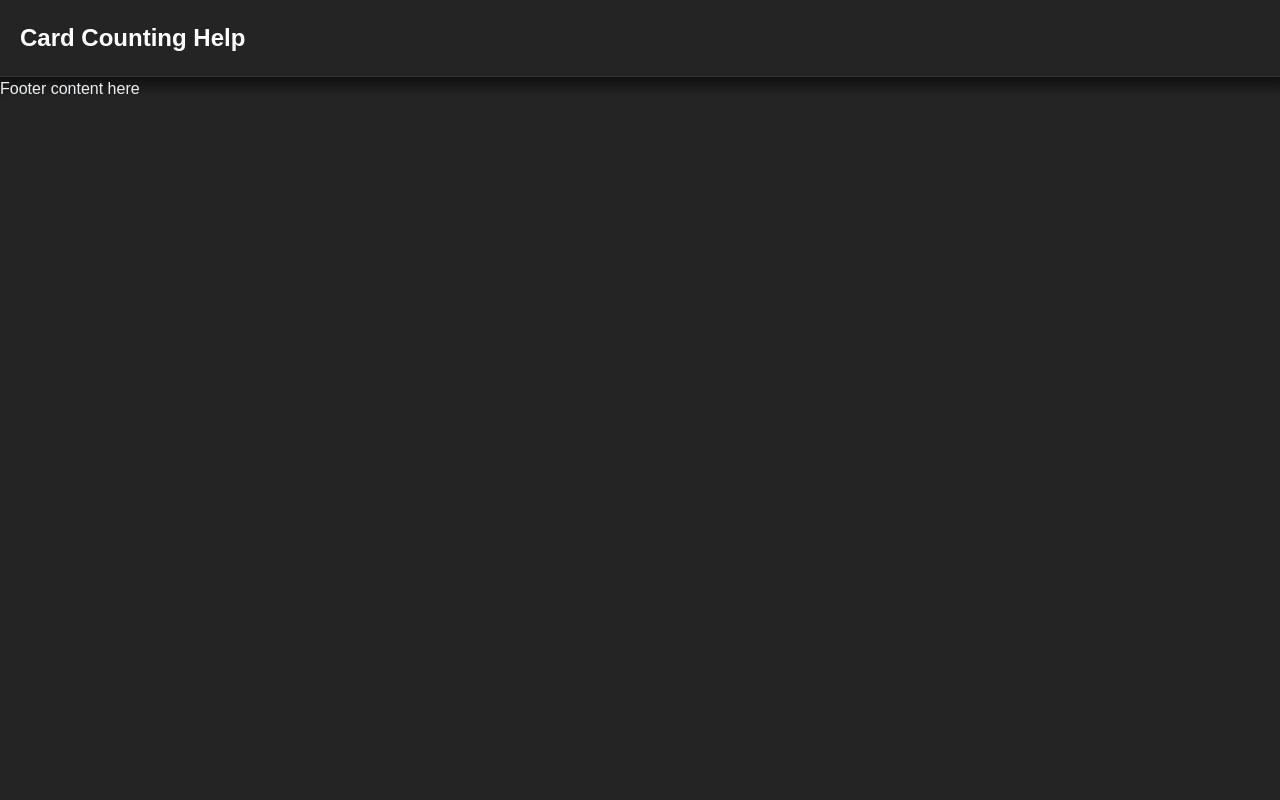
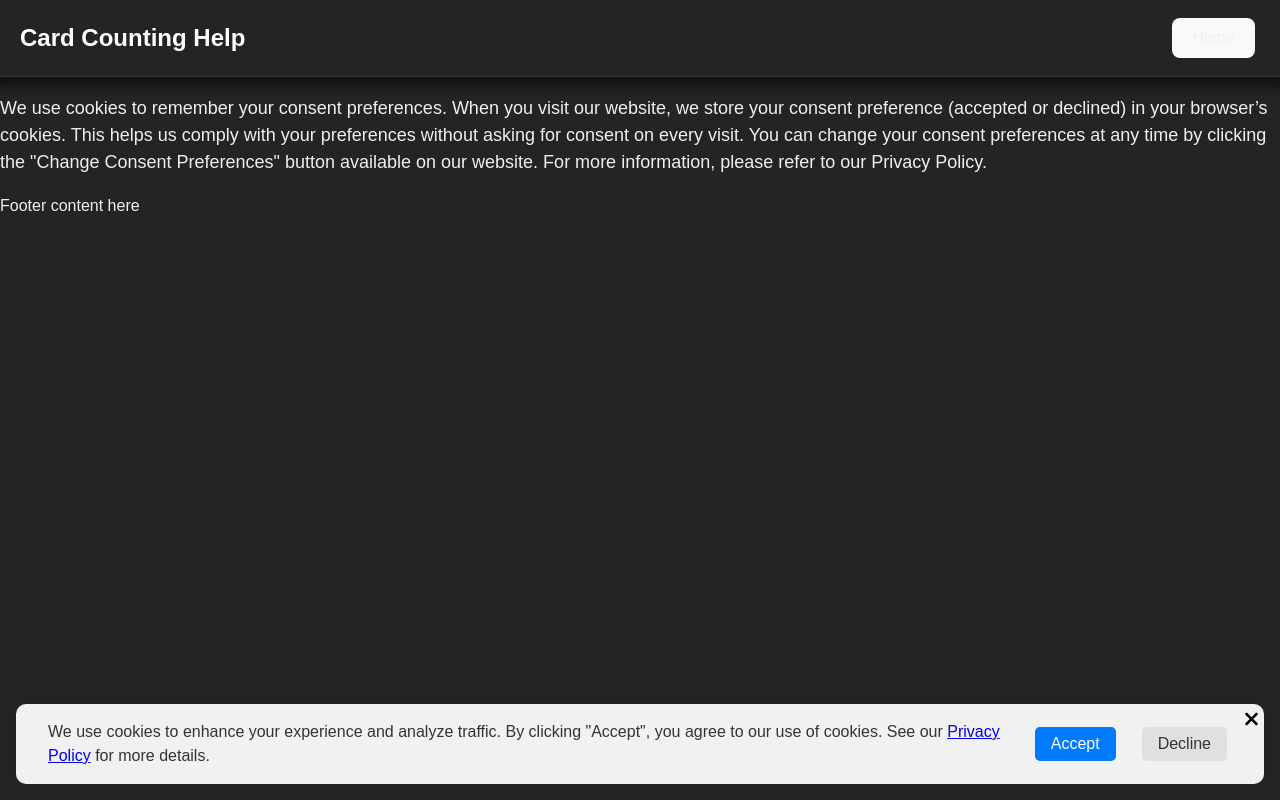
Before and after one commit to Atlessc/card-counting-simulator, a React (Vite) app: page /privacy-policy in a window 1280 px wide. Built offline with nearby package versions, Linux system fonts and the light colour scheme.

Commit message:
chore: Add cookie consent functionality and privacy policy page

```diff
--- a/package.json
+++ b/package.json
@@ -15,10 +15,13 @@
     "@fortawesome/react-fontawesome": "^0.2.2",
     "@supabase/supabase-js": "^2.43.4",
     "@vercel/analytics": "^1.3.1",
+    "js-cookie": "^3.0.5",
     "react": "^18.2.0",
+    "react-cookie-consent": "^9.0.0",
     "react-dom": "^18.2.0",
     "react-markdown": "^9.0.1",
     "react-router-dom": "^6.23.1",
+    "styled-components": "^6.1.11",
     "zustand": "^4.5.2"
   },
   "devDependencies": {
--- a/src/App.jsx
+++ b/src/App.jsx
@@ -5,17 +5,25 @@ import Practice from "./pages/PracticePage/PracticePage.jsx";
 import NavBar from "./components/NavBar/NavBar";
 import Footer from "./components/Footer";
 import { Analytics } from "@vercel/analytics/react";
+import  useStore from "./ZustandStore";
+import CookieConsentStatus from "./enums/CookieConsentEnums.js";
+import CookieNotice from "./components/CookieConsent/CookieConsent.jsx";
+import PrivacyPolicy from "./pages/Privacy Policy/PrivacyPolicy.jsx";
 
 function App() {
+
+  const { cookieConsent, cookieConsentVisible } = useStore();
 
   return (
     <div>
       <NavBar />
       <Routes>
         <Route path="/" element={<Practice />} />
+        <Route path="/privacy-policy" element={<PrivacyPolicy />} />
       </Routes>
       <Footer />
-      <Analytics />
+      {cookieConsent === CookieConsentStatus.ACCEPTED && <Analytics />}
+      {(!(cookieConsent === CookieConsentStatus.ACCEPTED) && cookieConsentVisible) && <CookieNotice />}
     </div>
   );
 }
--- a/src/ZustandStore.js
+++ b/src/ZustandStore.js
@@ -1,4 +1,6 @@
 import {create} from 'zustand';
+import CookieConsentStatus from './enums/CookieConsentEnums';
+import Cookies from 'js-cookie';
 
 const cardValues = {
   2: 1, 3: 1, 4: 1, 5: 1,
@@ -70,6 +72,14 @@ const useStore = create((set, get) => ({
   playerBlackjack: false,
   dealerSecondCardHidden: true,
   modalOpen: false,
+  cookieConsentVisible: true,
+  cookieConsent: Cookies.get('userConsent') || CookieConsentStatus.UNANSWERED,
+
+  setCookieConsentVisible: (value) => set({ cookieConsentVisible: value }),
+  setCookieConsent: (consent) => {
+    Cookies.set('userConsent', consent, { expires: 365 });
+    set({ cookieConsent: consent });
+  },
 
   setModalOpen: (value) => set({ modalOpen: value }),
 
--- /dev/null
+++ b/src/components/CookieConsent/CookieConsent.jsx
@@ -0,0 +1,178 @@
+import React, { useEffect } from "react";
+import useStore from "../../ZustandStore";
+import CookieConsentStatus from "../../enums/CookieConsentEnums.js";
+import Cookies from "js-cookie";
+import styled from "styled-components";
+import { FontAwesomeIcon } from "@fortawesome/react-fontawesome";
+import { faTimes } from "@fortawesome/free-solid-svg-icons";
+
+const NoticeWrapper = styled.div`
+  position: relative;
+  width: 100%;
+  background-color: #f1f1f1;
+  box-shadow: 0 -1px 10px rgba(0, 0, 0, 0.1);
+  display: flex;
+  justify-content: space-between;
+  align-items: center;
+  padding: 1rem 2rem;
+  z-index: 1000;
+  border-radius: 10px;
+
+  @media (max-width: 768px) {
+    flex-direction: column;
+  }
+`;
+
+const NoticeText = styled.p`
+  color: #333;
+  font-size: 1rem;
+  margin: 0;
+  flex: 1;
+`;
+
+const ButtonWrapper = styled.div`
+  display: flex;
+  gap: 1rem;
+`;
+
+const Button = styled.button`
+  background-color: #007aff;
+  color: white;
+  border: none;
+  padding: 0.5rem 1rem;
+  border-radius: 5px;
+  cursor: pointer;
+  font-size: 1rem;
+  &:hover {
+    background-color: #005bb5;
+  }
+`;
+
+const DeclineButton = styled(Button)`
+  background-color: #e0e0e0;
+  color: #333;
+  &:hover {
+    background-color: #c0c0c0;
+  }
+`;
+
+const UpdateConsentWrapper = styled.div`
+  position: relative;
+  background-color: #fff;
+  border: 1px solid #ddd;
+  border-radius: 10px;
+  padding: 0.5rem 1rem;
+  box-shadow: 0 2px 10px rgba(0, 0, 0, 0.1);
+  display: flex;
+  align-items: center;
+  justify-content: space-between;
+  z-index: 1000;
+  width: 100%;
+
+  @media (max-width: 768px) {
+    flex-direction: column;
+  }
+`;
+
+const UpdateButton = styled(Button)`
+  background-color: #ff9500;
+  &:hover {
+    background-color: #cc7a00;
+  }
+`;
+
+const CloseIcon = styled(FontAwesomeIcon)`
+  position: absolute;
+  top: 0.3rem;
+  right: 0.3rem;
+  cursor: pointer;
+`;
+
+const CookieNotice = () => {
+  const {
+    cookieConsent,
+    setCookieConsent,
+    cookieConsentVisible,
+    setCookieConsentVisible,
+  } = useStore();
+
+  useEffect(() => {
+    if (cookieConsent === CookieConsentStatus.ACCEPTED) {
+      console.log("User accepted cookies");
+    } else if (cookieConsent === CookieConsentStatus.DECLINED) {
+      console.log("User declined cookies");
+    }
+  }, [cookieConsent]);
+
+  const handleCloseCookieNotice = () => {
+    setCookieConsentVisible(false);
+  };
+
+  const handleAccept = () => {
+    setCookieConsent(CookieConsentStatus.ACCEPTED);
+    console.log("Cookies accepted");
+  };
+
+  const handleDecline = () => {
+    setCookieConsent(CookieConsentStatus.DECLINED);
+    console.log("Cookies declined");
+  };
+
+  const handleUpdateConsent = () => {
+    setCookieConsent(CookieConsentStatus.UNANSWERED);
+    Cookies.remove("userConsent");
+    window.location.reload();
+  };
+
+  return (
+    <div
+      style={{
+        width: "100vw",
+        position: "fixed",
+        bottom: 0,
+        padding: "1rem",
+        height: "fit-content",
+        display: "flex",
+        justifyContent: "center",
+        alignItems: "center",
+      }}
+    >
+      {cookieConsent === CookieConsentStatus.UNANSWERED && (
+        <NoticeWrapper>
+          <CloseIcon
+            icon={faTimes}
+            size="lg"
+            color="black"
+            onClick={() => (handleDecline(), handleCloseCookieNotice())}
+          />
+          <NoticeText>
+            We use cookies to enhance your experience and analyze traffic. By
+            clicking "Accept", you agree to our use of cookies. See our{" "}
+            <a href="/privacy-policy">Privacy Policy</a> for more details.
+          </NoticeText>
+
+          <ButtonWrapper>
+            <Button onClick={handleAccept}>Accept</Button>
+            <DeclineButton onClick={handleDecline}>Decline</DeclineButton>
+          </ButtonWrapper>
+        </NoticeWrapper>
+      )}
+      {cookieConsent !== CookieConsentStatus.UNANSWERED && (
+        <UpdateConsentWrapper>
+          <CloseIcon
+            icon={faTimes}
+            size="lg"
+            color="black"
+            onClick={handleCloseCookieNotice}
+          />
+          <NoticeText>Your current consent status: {cookieConsent}</NoticeText>
+          <UpdateButton onClick={handleUpdateConsent}>
+            Change Consent Preferences
+          </UpdateButton>
+        </UpdateConsentWrapper>
+      )}
+    </div>
+  );
+};
+
+export default CookieNotice;
--- a/src/components/NavBar/NavBar.jsx
+++ b/src/components/NavBar/NavBar.jsx
@@ -1,11 +1,15 @@
 
 import React from 'react';
 import './NavBar.css';
+import { Link } from 'react-router-dom';
 
 function NavBar() {
   return (
     <div className='NavBar-Container'>
       <h2>Card Counting Help</h2>
+      <Link to='/'>
+      <button className='NavBar-Button'>Home</button>
+      </Link>
     </div>
   );
 }
--- /dev/null
+++ b/src/enums/CookieConsentEnums.js
@@ -0,0 +1,7 @@
+const CookieConsentStatus = {
+  UNANSWERED: "Unanswered",
+  ACCEPTED: "Accepted",
+  DECLINED: "Declined",
+};
+
+export default CookieConsentStatus;
--- /dev/null
+++ b/src/pages/Privacy Policy/PrivacyPolicy.jsx
@@ -0,0 +1,12 @@
+const PrivacyPolicy = () => {
+  return (
+    <>
+    <p>We use cookies to remember your consent preferences. When you visit our website, we store your consent preference (accepted or declined) in your browser’s cookies. This helps us comply with your preferences without asking for consent on every visit.
+
+You can change your consent preferences at any time by clicking the "Change Consent Preferences" button available on our website. For more information, please refer to our Privacy Policy.
+</p>
+    </>
+  );
+}
+
+export default PrivacyPolicy;
```
Also changed, not shown: 1 other file (tests, documents, lock files or other folders).
